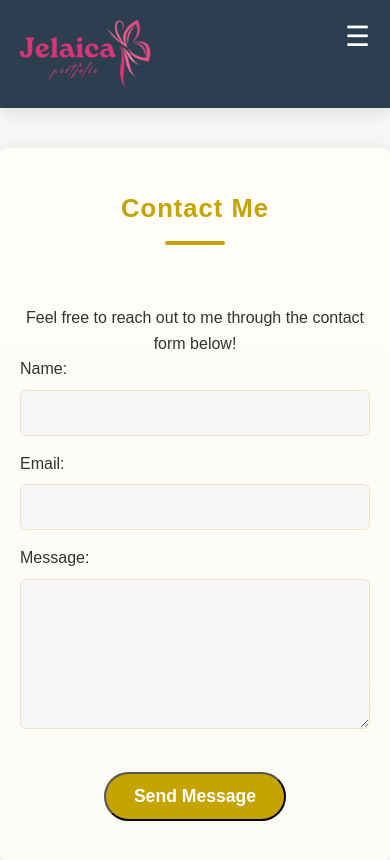
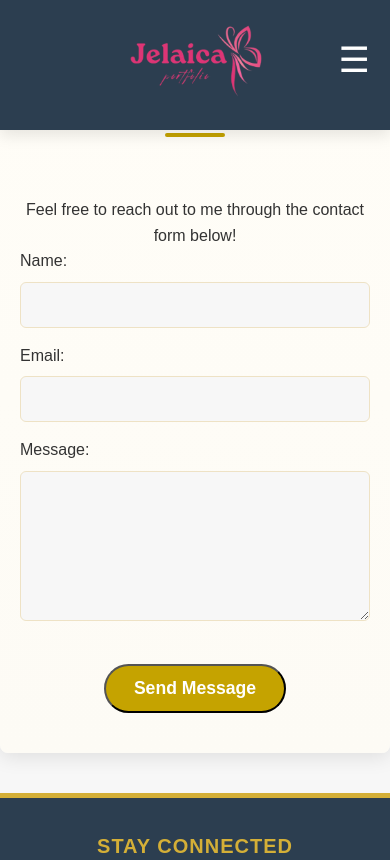
Before and after one commit to jelaica22/my-portfolio, a Django app: page /contact/ in a window 390 px wide. Shown: the top 860 px of the page. Run offline with Django 5.2, Linux system fonts and the light colour scheme.

Commit message:
Update style.css and base.html with new color theme and layout

```diff
--- a/main/static/main/css/style.css
+++ b/main/static/main/css/style.css
@@ -24,14 +24,6 @@ header {
     box-shadow: 0 5px 15px rgba(0, 0, 0, 0.1);
 }
 
-
-header .container {
-    display: flex;
-    justify-content: space-between;
-    align-items: center;
-    padding: 14px;
-}
-
 header h1.logo {
     font-size: 36px;
     font-weight: bold;
@@ -64,46 +54,93 @@ header nav ul li a {
 header nav ul li a:hover {
     color: #d4af37; /* Elegant Gold */
 }
-/* By default (desktop): hide the hamburger */
+
+/* === Header === */
+header .container {
+    display: flex;
+    justify-content: space-between;
+    align-items: center;
+    padding: 10px;
+    position: relative;
+}
+
+h1.logo {
+    font-size: 40px;
+    font-weight: bold;
+    color: white;
+}
+
+/* Hamburger Button */
 #menu-toggle {
     display: none;
     background: none;
     border: none;
-  font-size: 28px;
+    font-size: 35px;
+    color: white;
     cursor: pointer;
+    z-index: 1001;
 }
 
-/* On mobile screens: show the hamburger menu */
-@media (max-width: 768px) {
-  header {
-    position: relative; /* Make sure header is a reference for absolute positioning */
+/* Mobile Sidenav (RIGHT SIDE) */
+.mobile-sidenav {
+    height: 100%;
+    width: 0;
+    position: fixed;
+    top: 0;
+    right: 0;
+    background-color: #2c3e50;
+    overflow-x: hidden;
+    transition: 0.3s ease;
+    padding-top: 0px;
+    z-index: 1000;
+}
+
+.mobile-sidenav a {
+    padding: 16px 24px;
+    display: block;
+    color: white;
+    font-size: 20px;
+    text-decoration: none;
+    transition: 0.2s;
+}
+
+.mobile-sidenav a:hover {
+    background-color: #34495e;
+}
+
+.mobile-sidenav .closebtn {
+    position: absolute;
+    top: 10px;
+    right: 20px;
+    font-size: 0px;
+    color: white;
+    text-decoration: none;
+}
+
+/* Responsive Styling */
+@media (max-width: 767px) {
+    .desktop-nav {
+        display: none;
     }
 
     #menu-toggle {
         display: block;
         position: absolute;
-    top: 20px;
+        top: 40px;
         right: 20px;
-    z-index: 1000;
-    color: #fff; /* change to white if background is dark */
     }
 
-  #nav-links {
-    display: none;
+    header .container {
         flex-direction: column;
-    background-color: #001f3f; /* dark blue */
-    position: absolute;
-    top: 60px;
-    right: 10px;
-    width: 200px;
-    border-radius: 8px;
-    padding: 10px;
+        align-items: center;
     }
 
-  #nav-links.show {
-    display: flex;
+    .logo {
+        text-align: center;
+        margin-top: 10px;
     }
 }
+
 
 /* ===========================
    HERO SECTION (Yellow, White & Black)
--- a/main/templates/main/base.html
+++ b/main/templates/main/base.html
@@ -9,6 +9,7 @@
     <link rel="icon" href="{% static 'main/images/port.png' %}" type="image/x-icon">
     {% load static %}
     <link rel="stylesheet" href="{% static 'main/css/style.css' %}">
+    <meta name="viewport" content="width=device-width, initial-scale=1.0">
     <link href="https://fonts.googleapis.com/css2?family=Poppins:wght@400;600;700&display=swap" rel="stylesheet">
     <script defer src="{% static 'main/js/main.js' %}"></script>
 </head>
@@ -16,13 +17,15 @@
 <header>
     <div class="container">
         <h1 class="logo">
-          <img src="{% static 'main/images/pot.png' %}" alt="Logo" style="height: 80px; vertical-align: middle;">
+            <img src="{% static 'main/images/pot.png' %}" alt="Logo" style="height: 80px;  vertical-align: middle;">
         </h1>
-        <!-- Menu Toggle (hamburger) -->
-        <button id="menu-toggle">&#9776;</button>
 
+        <!-- Menu Toggle (Hamburger icon) -->
+        <button id="menu-toggle" onclick="openSidenav()">&#9776;</button>
+
+        <!-- Desktop Navigation -->
         <nav>
-            <ul id="nav-links">
+            <ul id="nav-links" class="desktop-nav">
                 <li><a href="{% url 'home' %}">Home</a></li>
                 <li><a href="#about">About</a></li>
                 <li><a href="#hobbies">Hobbies</a></li>
@@ -32,6 +35,17 @@
         </nav>
     </div>
 </header>
+
+<!-- ✅ Mobile Sidenav (now on the right) -->
+<div id="mobile-sidenav" class="mobile-sidenav">
+    <a href="javascript:void(0)" class="closebtn" onclick="closeSidenav()">&times;</a>
+    <a href="{% url 'home' %}" onclick="closeSidenav()">Home</a>
+    <a href="#about" onclick="closeSidenav()">About</a>
+    <a href="#hobbies" onclick="closeSidenav()">Hobbies</a>
+    <a href="#projects" onclick="closeSidenav()">Projects</a>
+    <a href="#contact" onclick="closeSidenav()">Contact</a>
+</div>
+
 
 <main>
     {% block content %}{% endblock %}
@@ -143,6 +157,16 @@
   });
 </script>
 
+<script>
+function openSidenav() {
+    document.getElementById("mobile-sidenav").style.width = "250px";
+}
+
+function closeSidenav() {
+    document.getElementById("mobile-sidenav").style.width = "0";
+}
+</script>
+
 </body>
 </html>
 {% endblock %}
```
Also changed, not shown: other parts of main/static/main/css/style.css (+28 -16 lines). Lines whose indentation alone changed are shown as unchanged.
